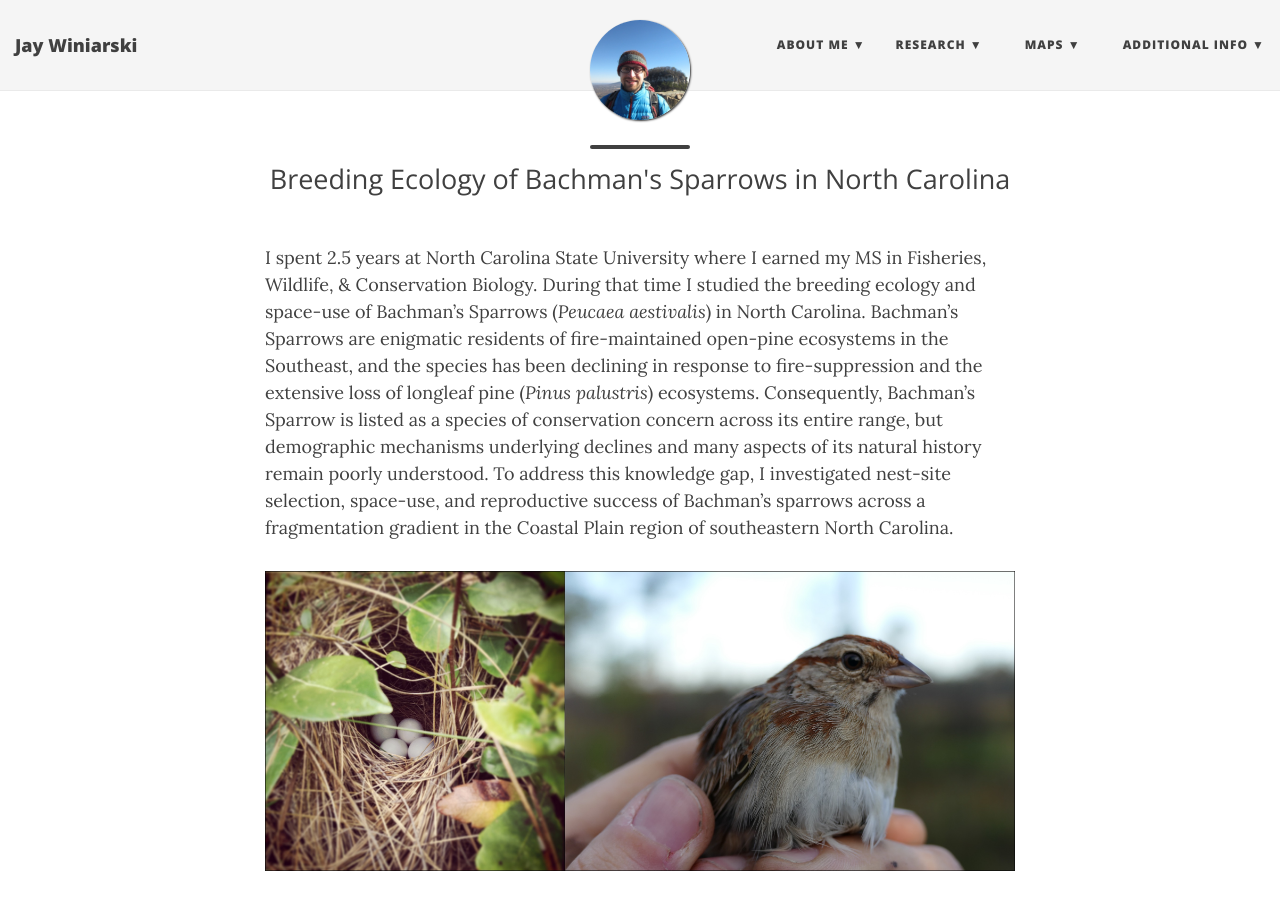
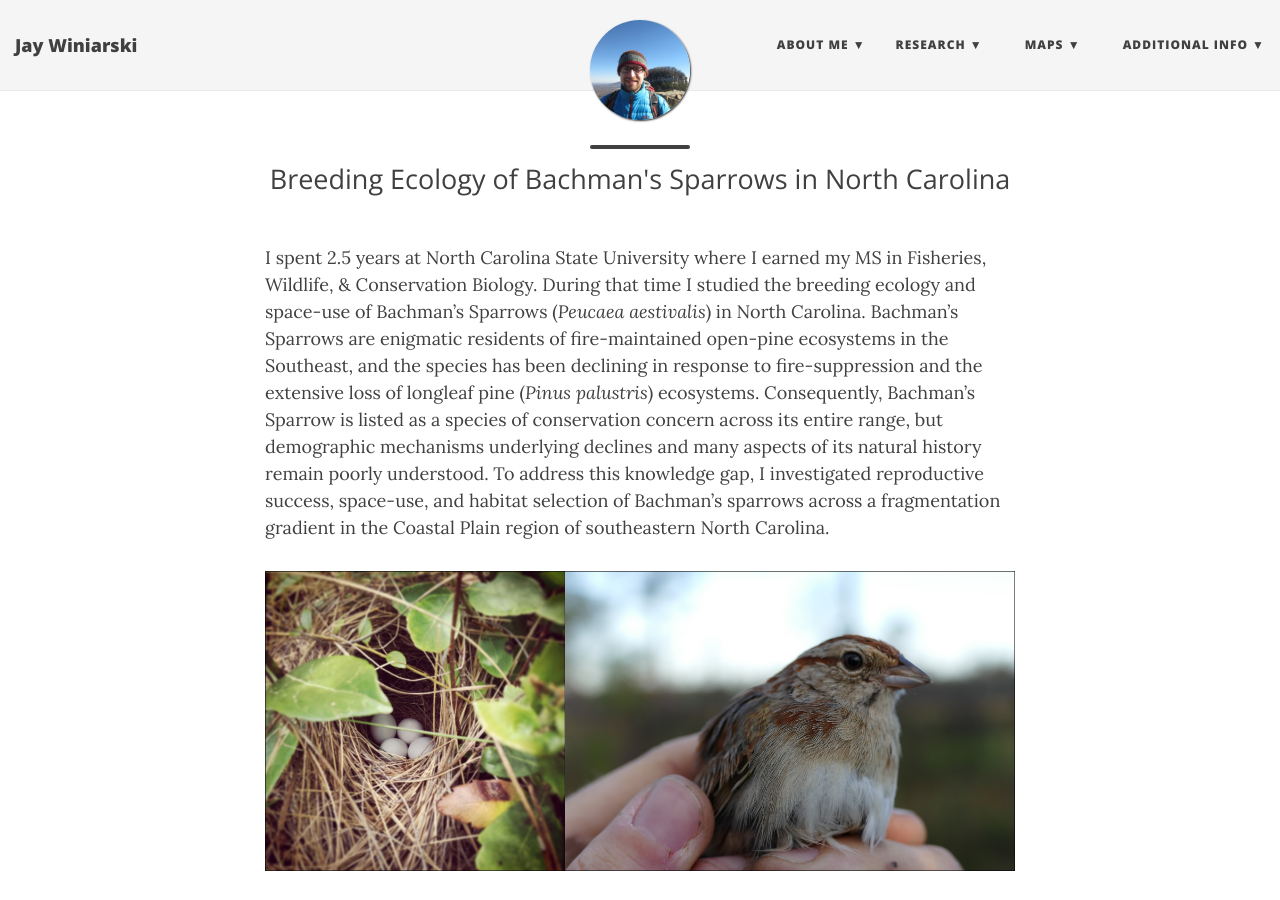
Before and after one commit to jaymwin/jaymwin.github.io, a Jekyll site: the page built from bacs_project.md, in a window 1280 px wide and 900 px high. Built offline with Jekyll 4.4.1, drawn with Linux system fonts in a browser that asks for light colours; nearby versions of some CDN libraries.

Commit message:
Update bacs_project.md

```diff
--- a/bacs_project.md
+++ b/bacs_project.md
@@ -4,7 +4,7 @@
 subtitle: "Breeding Ecology of Bachman's Sparrows in North Carolina"
 ---
 
-I spent 2.5 years at North Carolina State University where I earned my MS in Fisheries, Wildlife, & Conservation Biology. During that time I studied the breeding ecology and space-use of Bachman's Sparrows (*Peucaea aestivalis*) in North Carolina. Bachman's Sparrows are enigmatic residents of fire-maintained open-pine ecosystems in the Southeast, and the species has been declining in response to fire-suppression and the extensive loss of longleaf pine (*Pinus palustris*) ecosystems. Consequently, Bachman's Sparrow is listed as a species of conservation concern across its entire range, but demographic mechanisms underlying declines and many aspects of its natural history remain poorly understood. To address this knowledge gap, I investigated nest-site selection, space-use, and reproductive success of Bachman’s sparrows across a fragmentation gradient in the Coastal Plain region of southeastern North Carolina.
+I spent 2.5 years at North Carolina State University where I earned my MS in Fisheries, Wildlife, & Conservation Biology. During that time I studied the breeding ecology and space-use of Bachman's Sparrows (*Peucaea aestivalis*) in North Carolina. Bachman's Sparrows are enigmatic residents of fire-maintained open-pine ecosystems in the Southeast, and the species has been declining in response to fire-suppression and the extensive loss of longleaf pine (*Pinus palustris*) ecosystems. Consequently, Bachman's Sparrow is listed as a species of conservation concern across its entire range, but demographic mechanisms underlying declines and many aspects of its natural history remain poorly understood. To address this knowledge gap, I investigated reproductive success, space-use, and habitat selection of Bachman’s sparrows across a fragmentation gradient in the Coastal Plain region of southeastern North Carolina.
 
 ![BACS photo](/img/bacs_research.jpeg)
 
```
